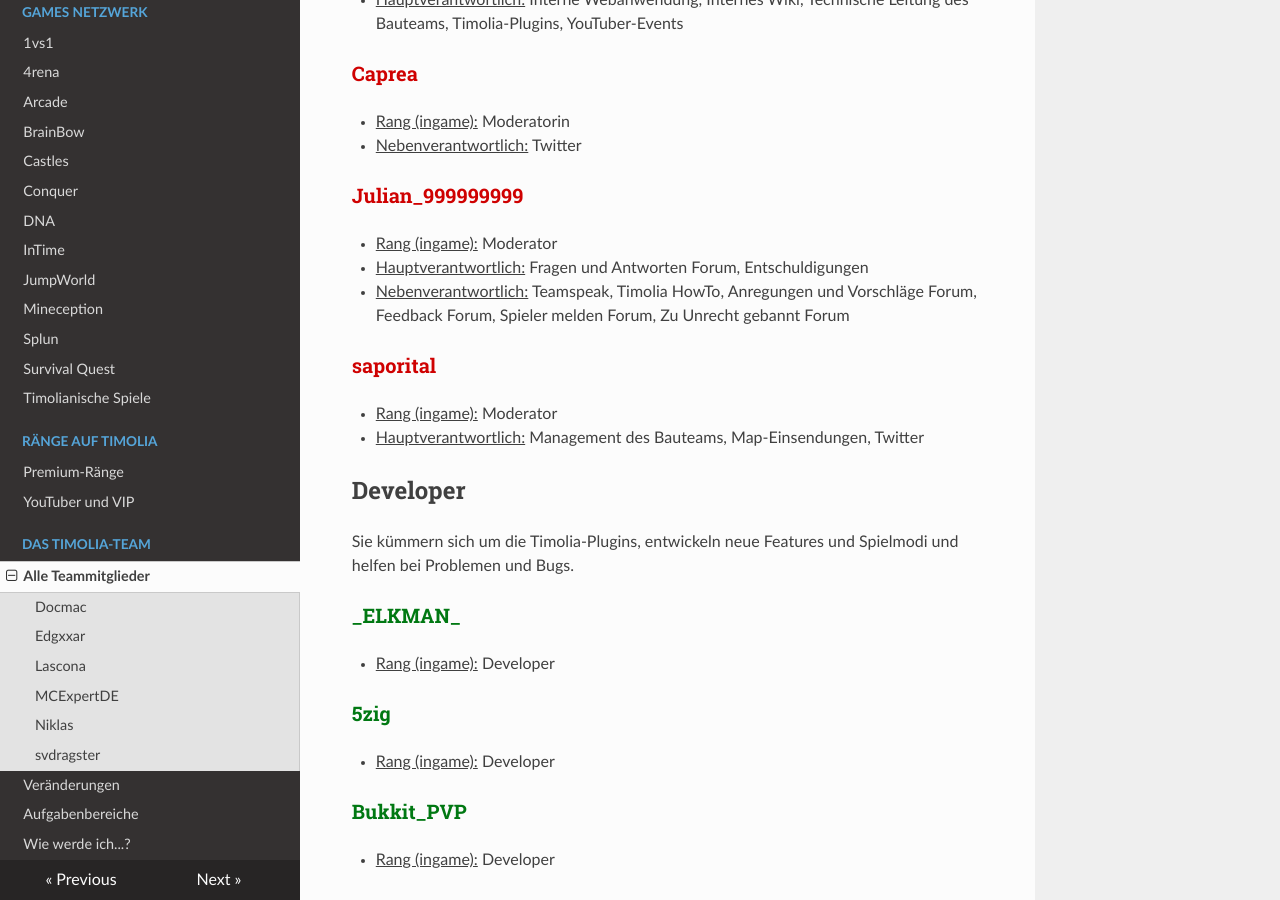
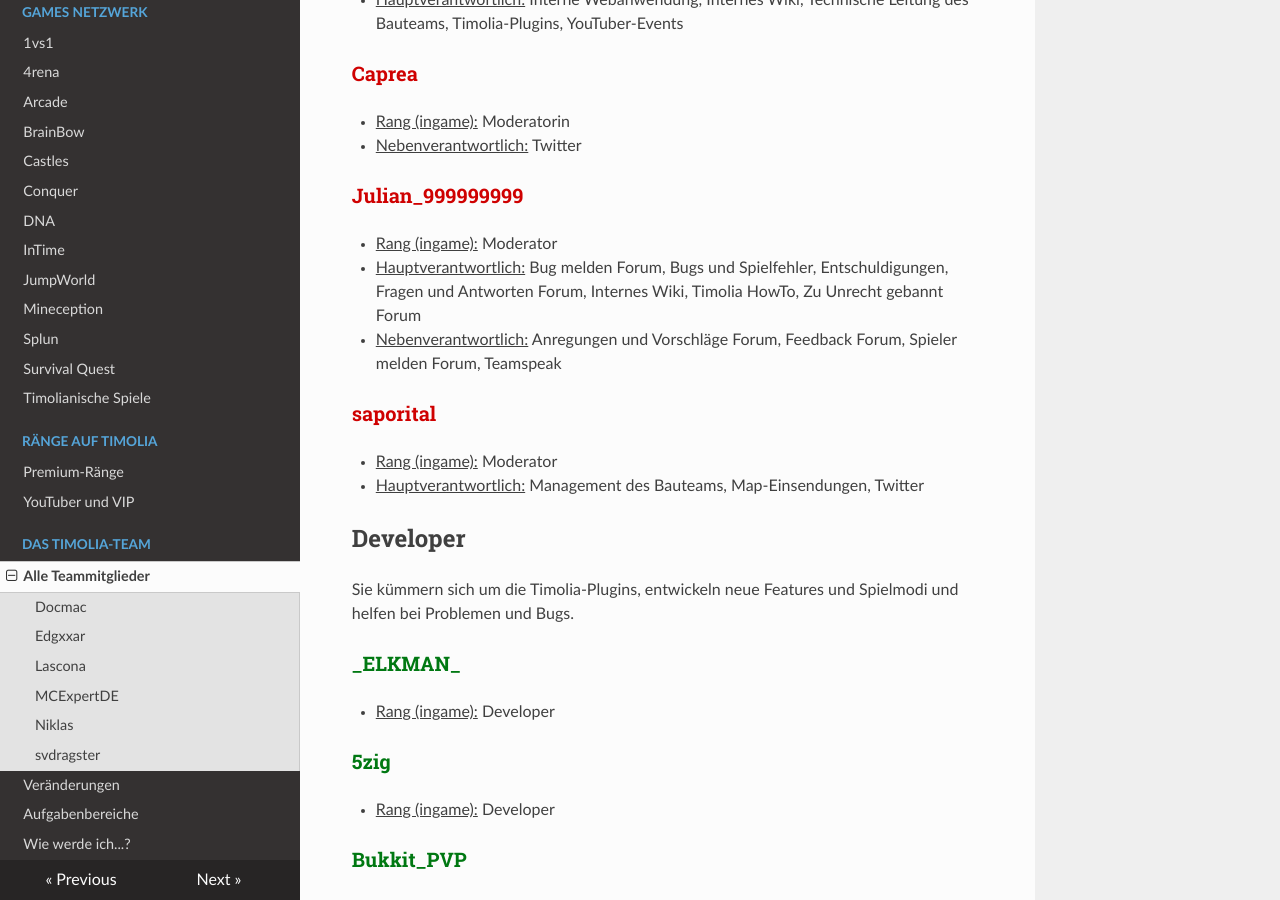
Before and after one commit to TimoliaDE/HowTo, an MkDocs documentation site: the page built from docs/team/members.md, in a window 1280 px wide and 900 px high, scrolled down 1461 px. Built offline with MkDocs 1.6.1, drawn with Linux system fonts in a browser that asks for light colours; nearby versions of some CDN libraries; old or Windows-style settings are respelled for this version of MkDocs; some of the changed text lies outside the part shown.

Commit message:
Update members.md

```diff
--- a/docs/team/members.md
+++ b/docs/team/members.md
@@ -49,8 +49,8 @@ Moderatoren koordinieren einzelne Projekte oder Bereiche auf Timolia und sorgen
 
 ### <strong><span style="color:#CF0101">Julian_999999999</span></strong>
 - <u>Rang (ingame):</u> Moderator
-- <u>Hauptverantwortlich:</u> Fragen und Antworten Forum, Entschuldigungen
-- <u>Nebenverantwortlich:</u> Teamspeak, Timolia HowTo, Anregungen und Vorschläge Forum, Feedback Forum, Spieler melden Forum, Zu Unrecht gebannt Forum
+- <u>Hauptverantwortlich:</u> Bug melden Forum, Bugs und Spielfehler, Entschuldigungen, Fragen und Antworten Forum, Internes Wiki, Timolia HowTo, Zu Unrecht gebannt Forum
+- <u>Nebenverantwortlich:</u> Anregungen und Vorschläge Forum, Feedback Forum, Spieler melden Forum, Teamspeak
 
 ### <strong><span style="color:#CF0101">saporital</span></strong>
 - <u>Rang (ingame):</u> Moderator
@@ -132,7 +132,7 @@ Sie stehen für alle grundlegenden Fragen und Reports zur Verfügung und sind di
 ### <strong><span style="color:#E4D100">CoveredSymmetry</span></strong>
 - <u>Rang (ingame):</u> Supporter
 - <u>Hauptverantwortlich:</u> Broadcasts
-- <u>Nebenverantwortlich:</u> Fragen und Antworten Forum, Anregungen & Vorschläge Forum
+- <u>Nebenverantwortlich:</u> Anregungen & Vorschläge Forum, Fragen und Antworten Forum
 
 ### <strong><span style="color:#E4D100">einMole</span></strong>
 - <u>Rang (ingame):</u> Supporter
```
